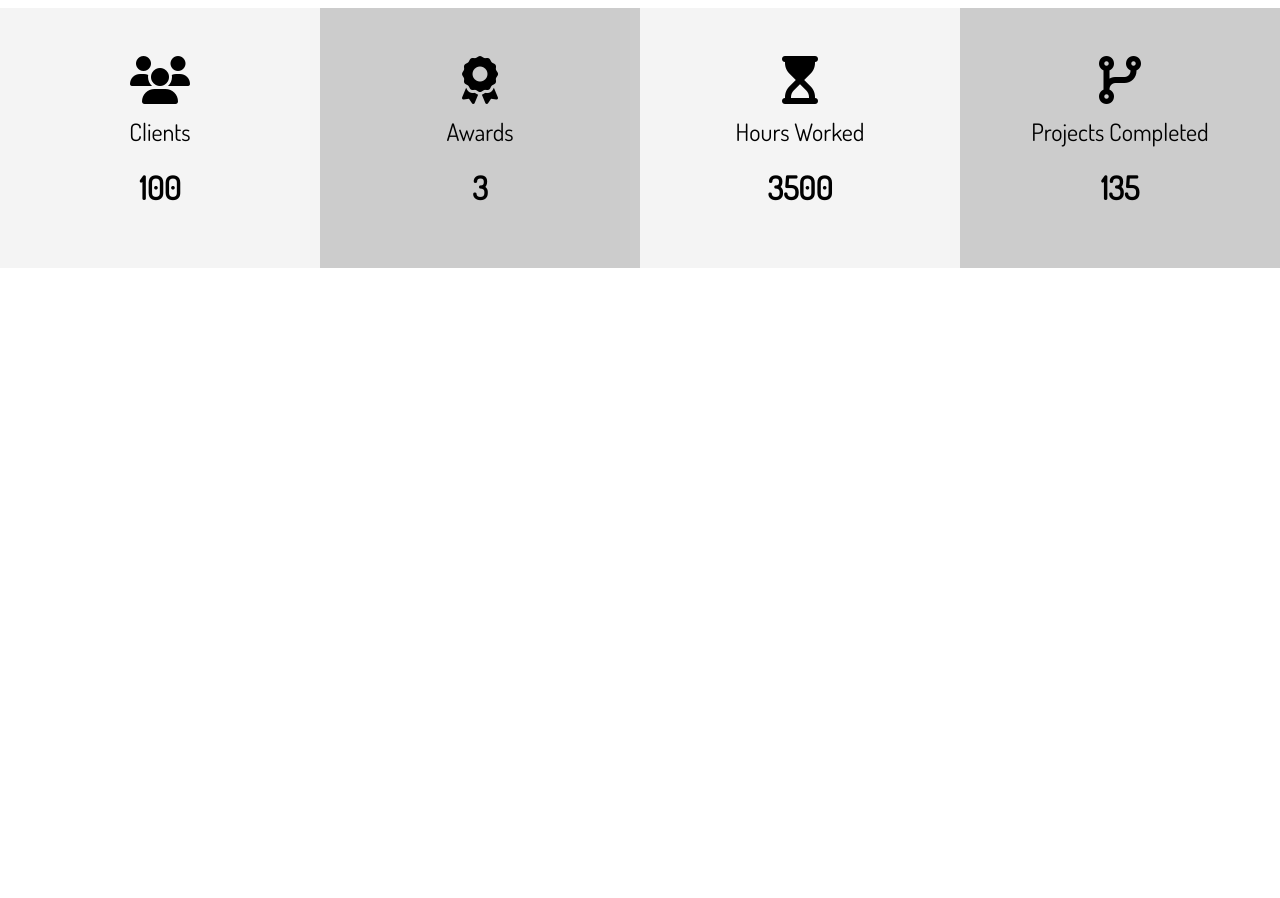
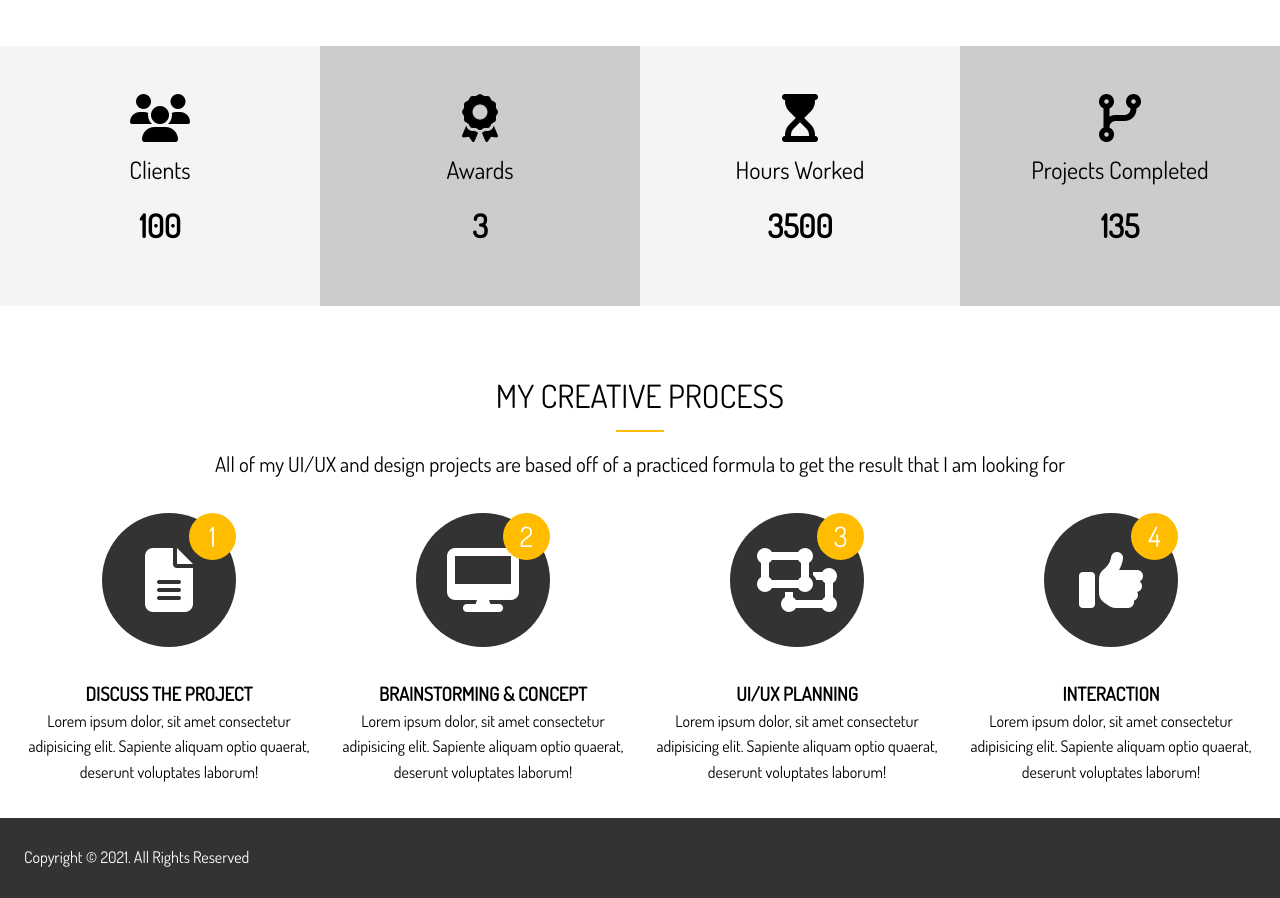
Before and after one commit to NickyLind/PortfolioSiteCSS_HTML, a website: page dist/index.html in a window 1280 px wide. Shown: the part 1176-2074 px from the top of the page. Before the commit the page ends 1476 px from the top, so only its background shows below. Drawn offline with Linux system fonts and the light colour scheme.

Commit message:
Add process section and footer

```diff
--- a/scss/_config.scss
+++ b/scss/_config.scss
@@ -5,3 +5,12 @@ $light-color: #f4f4f4;
 $medium-color: #ccc;
 $dark-color: #333;
 $bg-image: url("../img/showcase.jpg");
+
+//! Set Text Color
+@function set-text-color($color) {
+  @if (lightness($color) > 50) {
+    @return #000;
+  } @else {
+    @return #fff;
+  }
+}
--- a/scss/_utilities.scss
+++ b/scss/_utilities.scss
@@ -86,3 +86,20 @@ input[class^="btn-"]:hover {
     margin: 4rem 0rem;
   }
 }
+
+.section-title {
+  font-size: 2rem;
+  display: block;
+  padding-bottom: 0.5rem;
+  text-align: center;
+  font-weight: 100;
+  text-transform: uppercase;
+}
+
+.bottom-line {
+  height: 2px;
+  width: 3rem;
+  background-color: $main-color;
+  display: block;
+  margin: 0 auto 1rem auto;
+}
--- a/scss/main.scss
+++ b/scss/main.scss
@@ -148,4 +148,96 @@ img {
       }
     }
   }
+
+  //! Home Section C
+  &-c {
+    .process {
+      display: grid;
+      grid-template-columns: repeat(4, 1fr);
+      gap: 1.5rem;
+      text-align: center;
+
+      &-step {
+        position: absolute;
+        top: 0;
+        right: 0;
+        font-size: 28px;
+        background: $main-color;
+        color: set-text-color($main-color);
+        border-radius: 50%;
+        height: 15px;
+        width: 15px;
+        line-height: 15px;
+        padding: 1rem;
+        transition: all 1s;
+      }
+
+      &-container {
+        width: 70px;
+        height: 70px;
+        line-height: 70px;
+        padding: 2rem;
+        margin: 0 auto 2rem auto;
+        text-align: center;
+        background: $dark-color;
+        color: set-text-color($dark-color);
+        border-radius: 50%;
+        position: relative;
+        transition: all 1s;
+        display: flex;
+        justify-content: center;
+        align-items: center;
+
+        &:hover {
+          background: $main-color;
+          width: 90px;
+          height: 90px;
+          line-height: 90px;
+
+          .process-step {
+            background: $dark-color;
+            color: set-text-color($dark-color);
+          }
+        }
+      }
+
+      .div {
+        display: flex;
+        justify-content: center;
+        align-items: center;
+      }
+    }
+  }
 }
+
+//! Footer
+#main-footer {
+  background: $dark-color;
+  color: #fff;
+  height: 5rem;
+
+  .footer-content {
+    display: flex;
+    justify-content: space-between;
+    height: 100%;
+    align-items: center;
+
+    .social a svg {
+      margin-right: 1rem;
+      border: 2px white solid;
+      border-radius: 50%;
+      height: 20px;
+      width: 20px;
+      line-height: 20px;
+      text-align: center;
+      padding: 0.5rem;
+      color: #fff;
+      transition: all 1s;
+
+      &:hover {
+        background: $main-color;
+        color: set-text-color($main-color);
+      }
+    }
+  }
+}
```
Also changed, not shown: dist/css/main.css, dist/index.html, 1 other file.
